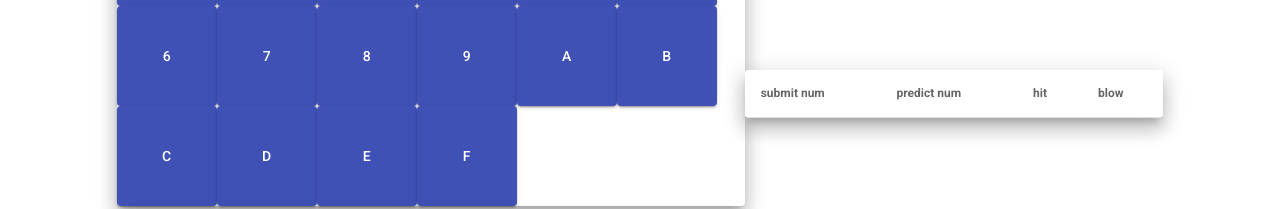
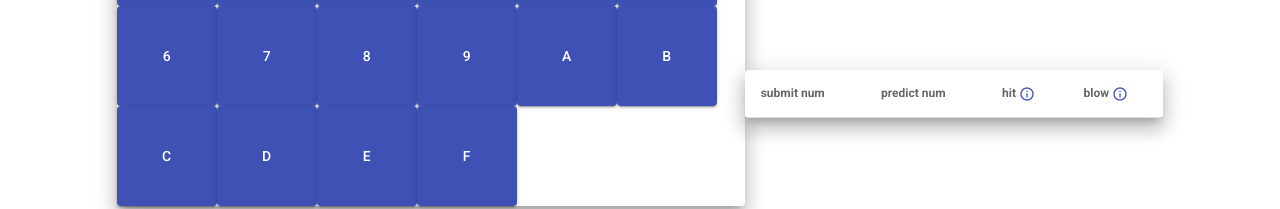
Before and after one commit to meow-noisy/hit_and_blow_hex, a Vue app: page / in a window 1280 px wide. Shown: the part 308-517 px from the top of the page. Built offline with nearby package versions, Linux system fonts and the light colour scheme.

Commit message:
add information about hit and blow

```diff
--- a/src/App.vue
+++ b/src/App.vue
@@ -107,8 +107,47 @@
                 <tr>
                   <th class="text-left">submit num</th>
                   <th class="text-left">predict num</th>
-                  <th class="text-left">hit</th>
-                  <th class="text-left">blow</th>
+                  <th class="text-left">
+                    hit
+                    <v-tooltip bottom>
+                      <template v-slot:activator="{ on, attrs }">
+                        <v-icon
+                          small
+                          color="primary"
+                          dark
+                          v-bind="attrs"
+                          v-on="on"
+                          >mdi-information-outline</v-icon
+                        >
+                      </template>
+                      <span
+                        >"hit" means how many predicted digits are correct at
+                        position. <br />For example, if answer is "1 2 3 4 5"
+                        and predict is "1 2 3 A 4", "hit" counts 3</span
+                      >
+                    </v-tooltip>
+                  </th>
+
+                  <th class="text-left">
+                    blow
+                    <v-tooltip bottom>
+                      <template v-slot:activator="{ on, attrs }">
+                        <v-icon
+                          small
+                          color="primary"
+                          dark
+                          v-bind="attrs"
+                          v-on="on"
+                          >mdi-information-outline</v-icon
+                        >
+                      </template>
+                      <span
+                        >"blow" means how many predicted digits are included in
+                        correct digits.<br />For example, if answer is "1 2 3 4
+                        5" and predict is "1 2 3 A 4", "blow" counts 4</span
+                      >
+                    </v-tooltip>
+                  </th>
                 </tr>
               </thead>
               <tbody>
```
